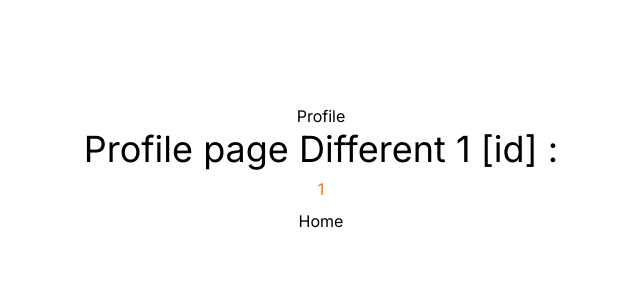
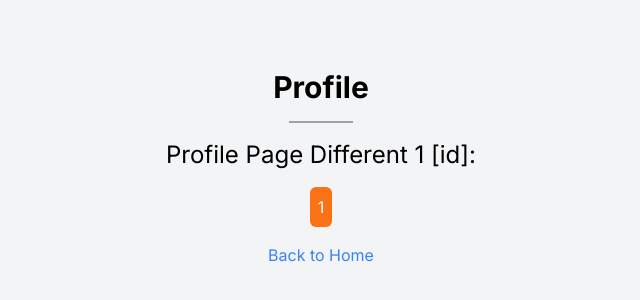
Before and after one commit to krishnasaw8340/NextJs-auth, a Next.js app: page /profile/1 in a window 1280 px wide. Shown: the part 232-532 px from the top of the page, without its empty margins (319-959 px from the left). Built offline with nearby package versions, Linux system fonts and the light colour scheme.

Commit message:
dashboard-style-added

```diff
--- a/src/app/profile/[id]/page.tsx
+++ b/src/app/profile/[id]/page.tsx
@@ -1,13 +1,17 @@
 import Link from "next/link";
 
-export default function UserProfile ({params}:any) {
+export default function UserProfile({ params }: any) {
     return (
-        <div className="flex flex-col items-center justify-center min-h-screen py-2">
-             <h1>Profile</h1>
-             <hr/>
-             <p className="text-4xl">Profile page Different 1 [id]  : </p>
-             <span className="p-2 rounded bg-rounded-md text-orange-500">{params.id}</span>
-             <Link href='/profile'>Home</Link>
+        <div className="flex flex-col items-center justify-center min-h-screen bg-gray-100 py-8">
+            <h1 className="text-3xl font-bold mb-4">Profile</h1>
+            <hr className="w-16 border-t-2 mb-4 border-gray-400" />
+            <p className="text-2xl mb-4">Profile Page Different 1 [id]:</p>
+            <div className="p-2 bg-orange-500 text-white rounded-md">
+                {params.id}
+            </div>
+            <Link href='/profile' className="text-blue-500 hover:underline mt-4">
+                Back to Home
+            </Link>
         </div>
-    )
+    );
 }
```
